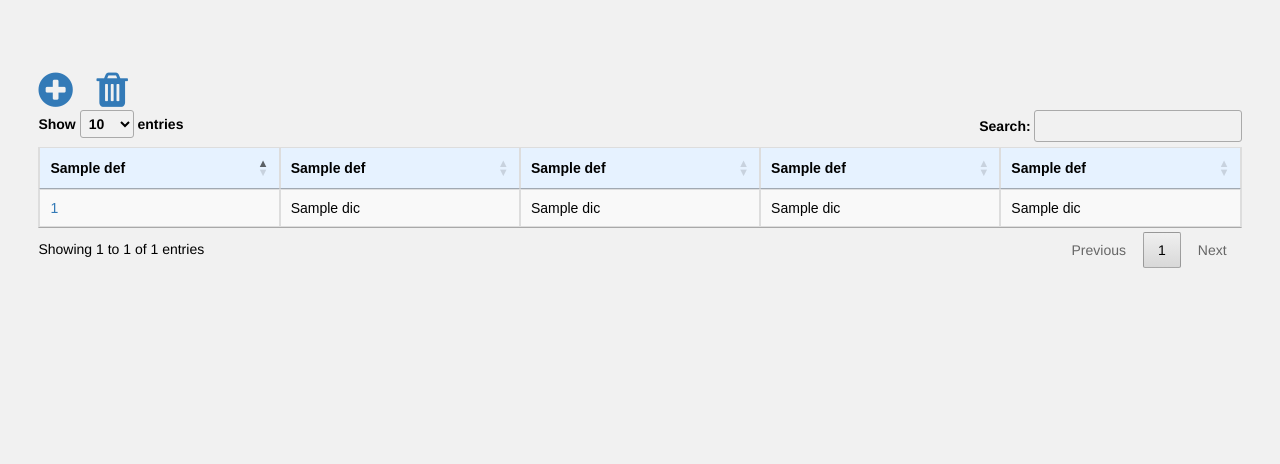
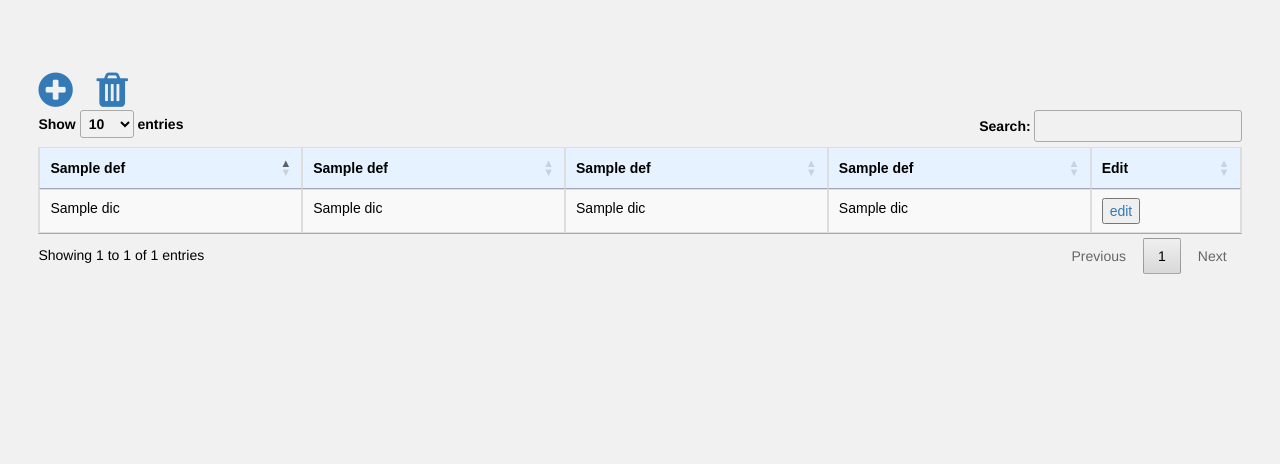
Before and after one commit to WillCol/BloomfieldCMPCapstone2017, a Flask app: template Source/mercuryo/templates/userTable.html in a window 1280 px wide. Shown: the part 52-516 px from the top of the page. Run offline with Flask 2, Linux system fonts and the light colour scheme; the template is opened without the code that fills it: most values are stand-ins (such as "Sample title", 1, 10 or a date in 2020); parts of the project's set-up code (start-up, migrations or seed data) failed here and were passed over; some libraries are stand-ins or nearby versions.

Commit message:
fixed uertable edit buttons

```diff
--- a/Source/mercuryo/templates/userTable.html
+++ b/Source/mercuryo/templates/userTable.html
@@ -52,22 +52,24 @@
            <table class="table table-bordered table-striped  table-hover dt"  id="Table" cellspacing="0" width="100%">
           <thead>
             <tr>
-              <th>{{ labels["def"][0] }}</th>
               <th>{{ labels["def"][1] }}</th>
               <th>{{ labels["def"][2] }}</th>
               <th>{{ labels["def"][3] }}</th>
               <th>{{ labels["def"][4] }}</th>
+			  <th>Edit</th>
             </tr>
           </thead>
           <tbody>
 
           {% for k in dic %}
           <tr>
-            <td><a href=editUser?id="{{ dic[k][0] }}">{{ dic[k][0] }}</a></td>
+          <!--<td><a href=editUser?id="{{ dic[k][0] }}">{{ dic[k][0] }}</a></td>-->
             <td>{{ dic[k][1] }}</td>
             <td>{{ dic[k][2] }}</td>
             <td>{{ dic[k][3] }}</td>
             <td>{{ dic[k][4] }}</td>
+			<td><a href=editUser?id="{{ dic[k][0] }}"><button type="button">edit</button></a></td>
+
           </tr>
           {% endfor %}
             </tbody>
```
